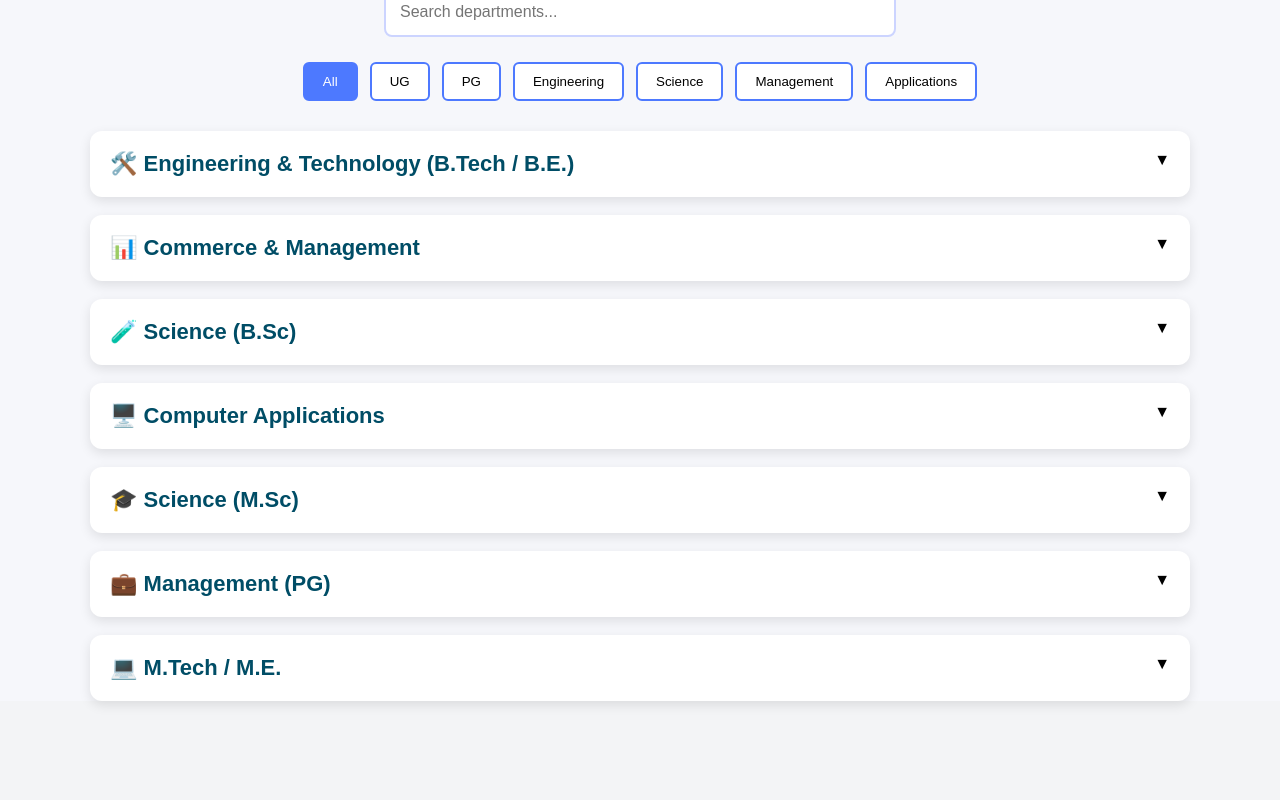
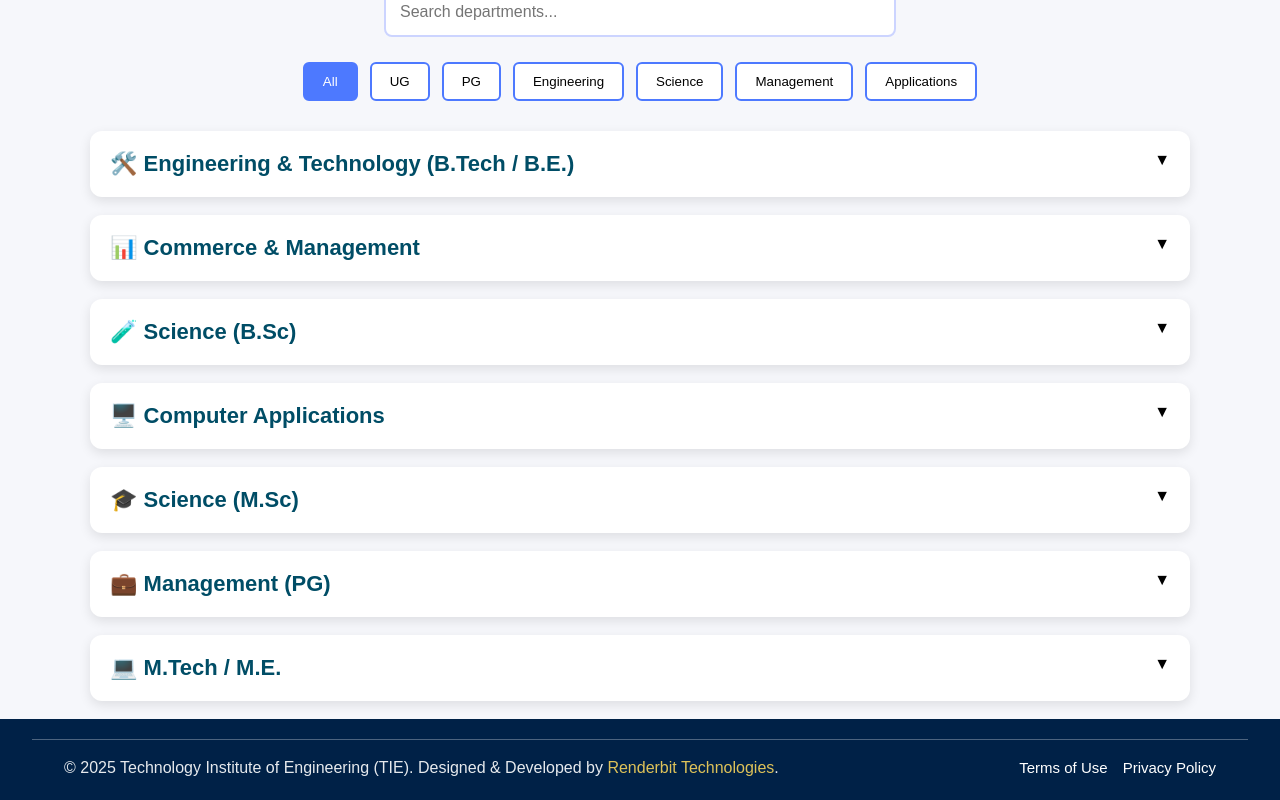
Before and after one commit to snehaagarwal05/CollegeAdmissionManagementPortal, a React (Vite) app: page /department in a window 1280 px wide. Shown: the part 365-1165 px from the top of the page. Before the commit the page ends 1084 px from the top, so only its background shows below. Built offline with nearby package versions, Linux system fonts and the light colour scheme.

Commit message:
Update Department.jsx

```diff
--- a/src/components/department/Department.jsx
+++ b/src/components/department/Department.jsx
@@ -1,6 +1,7 @@
 import React, { useState } from "react";
 import "./Department.css";
 import { motion, AnimatePresence } from "framer-motion";
+import Footer from "../footer/footer";
 
 const allDepartments = [
   {
@@ -190,6 +191,7 @@ const Department = () => {
           </div>
         ))}
       </div>
+      <Footer />
     </div>
   );
 };
```
